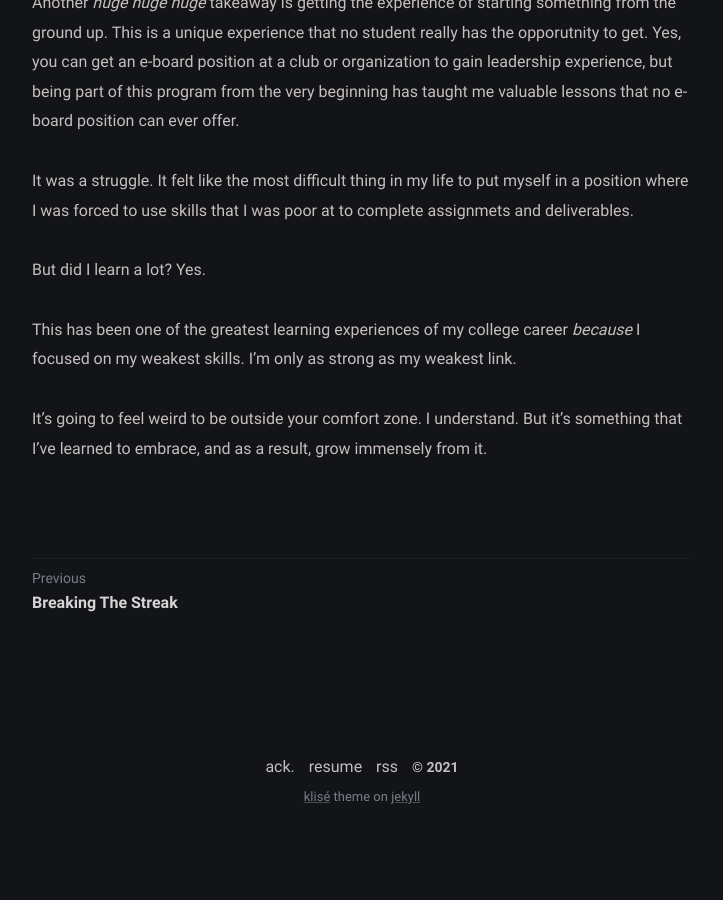
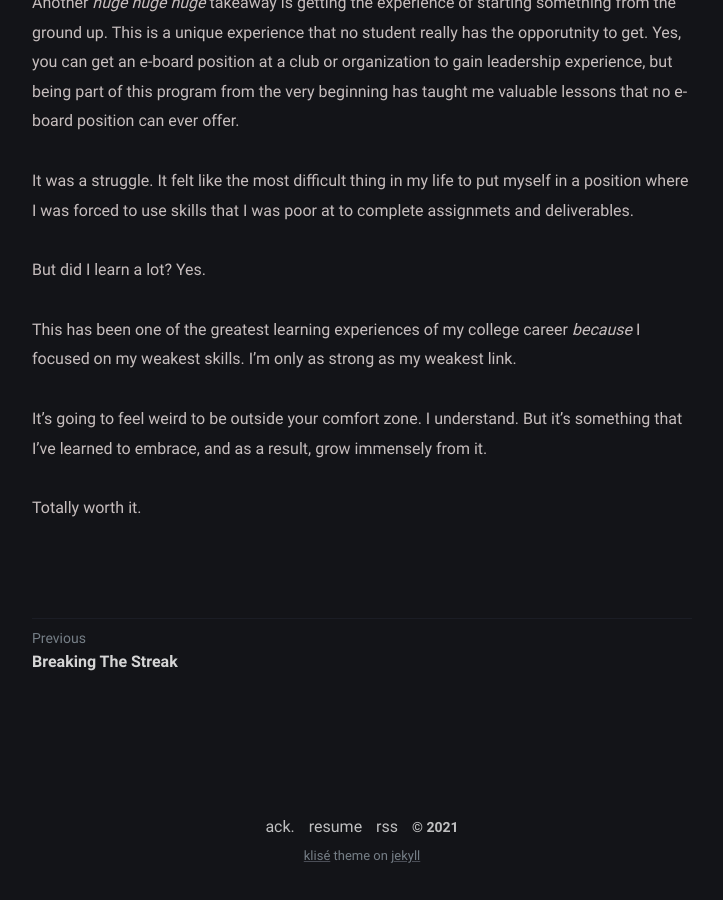
Before and after one commit to fyrworx4/old-fyrworx4.github.io, a Jekyll site: the page built from _posts/weakest-link/2021-05-20-weakest-link.md, in a window 1280 px wide and 900 px high, scrolled down 2825 px. Shown: the whole window, without its empty margins (278-1001 px from the left). Built offline with Jekyll 4.4.1, drawn with Linux system fonts in a browser that asks for light colours; before the commit the page ends 3666 px from its top, so only the background shows below that.

Commit message:
edited post

```diff
--- a/_posts/weakest-link/2021-05-20-weakest-link.md
+++ b/_posts/weakest-link/2021-05-20-weakest-link.md
@@ -55,3 +55,5 @@ But did I learn a lot? Yes.
 This has been one of the greatest learning experiences of my college career *because* I focused on my weakest skills. I'm only as strong as my weakest link.
 
 It's going to feel weird to be outside your comfort zone. I understand. But it's something that I've learned to embrace, and as a result, grow immensely from it.
+
+Totally worth it.
```
